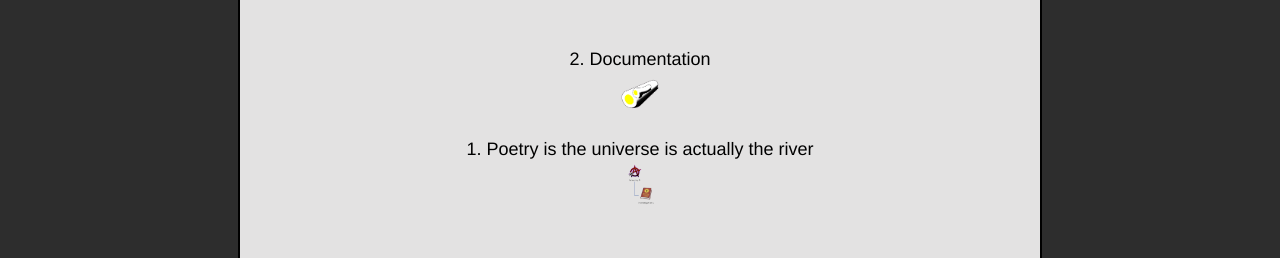
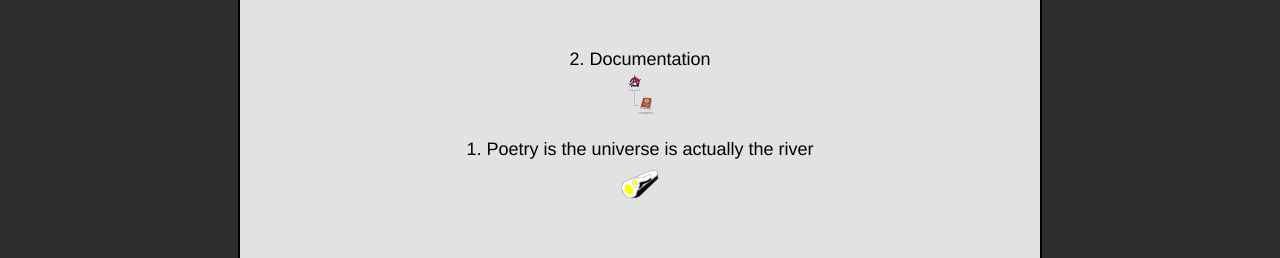
Before and after one commit to abbymachines/realgirl_online, a React (Create React App) app: page /archive in a window 1280 px wide. Shown: the part 170-428 px from the top of the page. Built offline with nearby package versions, Linux system fonts and the light colour scheme.

Commit message:
fix order of cover images in archive page

```diff
--- a/src/pages/ArchivePage.js
+++ b/src/pages/ArchivePage.js
@@ -11,7 +11,7 @@ for (let i = 1; i < issuesLength; i++) {
 }
 
 function renderCoverImage(index) {
-  return `/images/${db['issues'][index + 1]['cover']}`
+  return `/images/${db['issues'][index]['cover']}`
 }
 
 function ArchivePage() {
@@ -23,7 +23,7 @@ function ArchivePage() {
             {console.log(db['issues'][(issuesLength - index) - 1]['cover'])}
 
             <center>
-              <Link to={`/issue/${issuesLength - (index + 1)}`}>{issuesLength - (index + 1)}. {title} <br></br> <img className='Archive-item-image' src={renderCoverImage(index)}></img></Link>
+              <Link to={`/issue/${issuesLength - (index + 1)}`}>{issuesLength - (index + 1)}. {title} <br></br> <img className='Archive-item-image' src={renderCoverImage(issuesLength - (index + 1))}></img></Link>
             </center>
           </p>)}
     </div>
```
